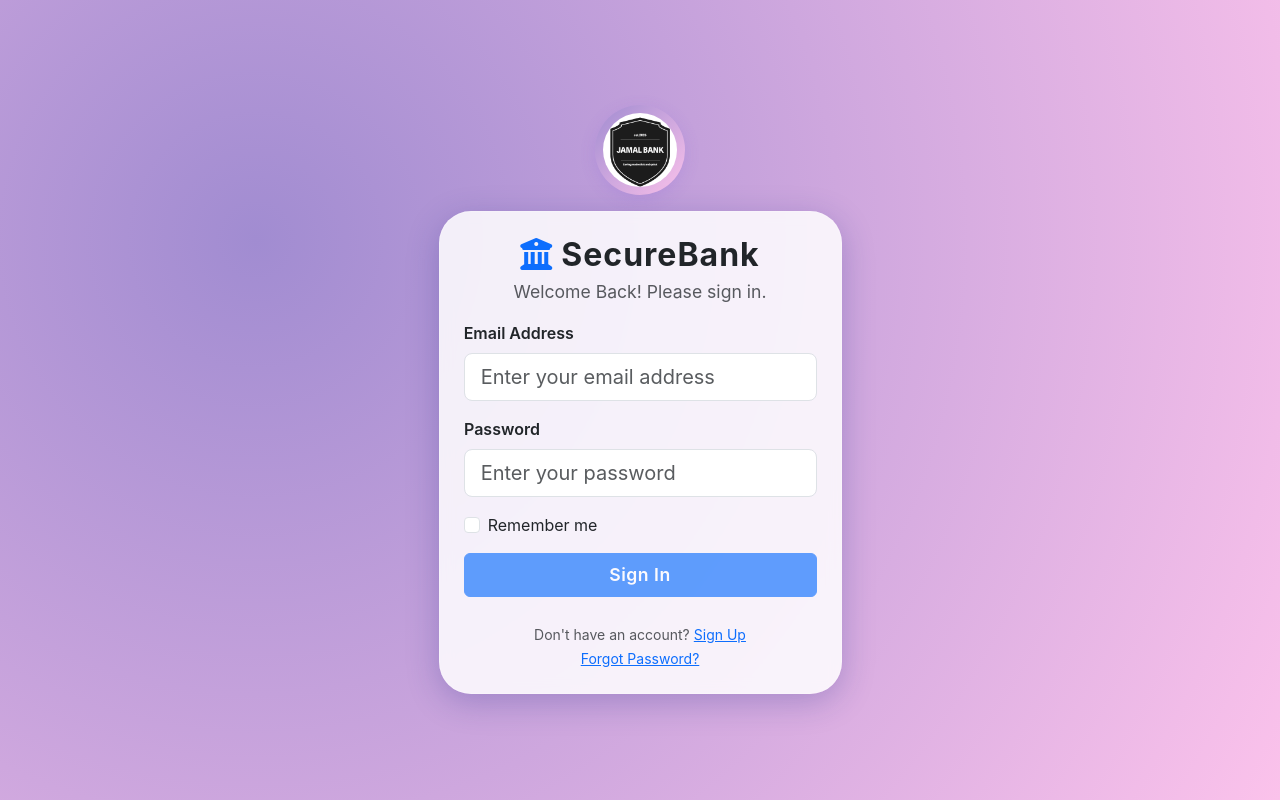
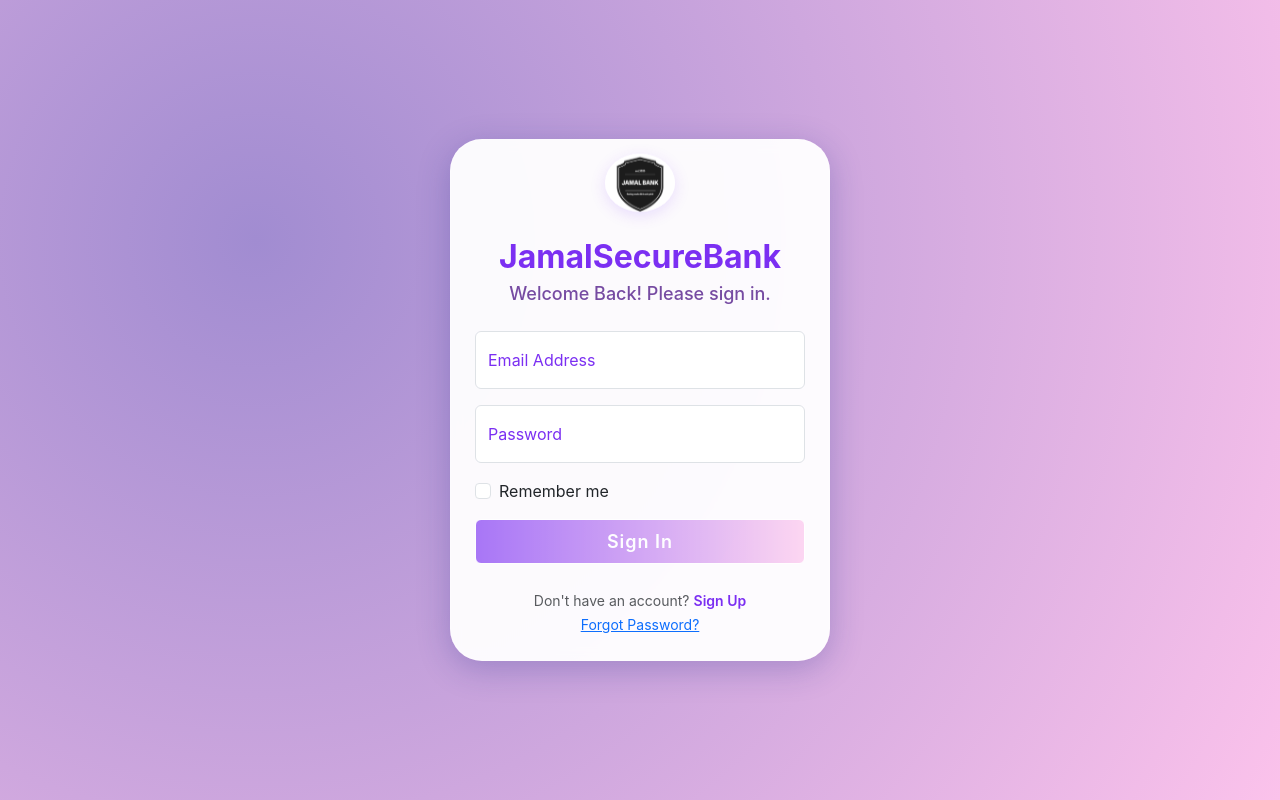
Before and after one commit to jamjamal-design/full-Bank-app, a React (Vite) app in the folder Client/: page /signin in a window 1280 px wide. Built offline with nearby package versions, Linux system fonts and the light colour scheme.

Commit message:
Refactor Signin page layout and styles for improved user experience and branding consistency

```diff
--- a/Client/src/App.jsx
+++ b/Client/src/App.jsx
@@ -46,7 +46,7 @@ function App() {
       <AnimatedSplash show={showSplash} key={splashKey} />
       <Routes>
         <Route path="/" element={<Navigate to="/signin" replace />} />
-        <Route path="/signup" element={<Signup />} />
+        <Route path="/signup" element={<Navigate to="/signup" replace />} />
         <Route path="/signin" element={<Signin />} />
         <Route path="/dashboard" element={<Dashboard />} />
         <Route path="/transfer" element={<Transfer />} />
--- a/Client/src/Pages/Signin.jsx
+++ b/Client/src/Pages/Signin.jsx
@@ -82,95 +82,96 @@ const Signin = () => {
   }
   return (
         <div
-      className="signin-bg d-flex align-items-center justify-content-center min-vh-100"
+      className="signup-bg d-flex align-items-center justify-content-center min-vh-100"
       style={{
-        background: 'radial-gradient(circle at 20% 30%, #a18cd1 0%, #fbc2eb 100%)',
-        animation: 'bgFadeIn 1.2s ease'
+        background: "radial-gradient(circle at 20% 30%, #a18cd1 0%, #fbc2eb 100%)",
+        animation: "bgMove 10s linear infinite alternate"
       }}
     >
       <style>
         {`
-          @keyframes bgFadeIn {
-            from { opacity: 0; }
-            to { opacity: 1; }
+          @keyframes bgMove {
+            0% { background-position: 0% 50%; }
+            100% { background-position: 100% 50%; }
           }
-          @keyframes cardSlideUp {
-            from { transform: translateY(60px) scale(0.95); opacity: 0; }
-            to { transform: translateY(0) scale(1); opacity: 1; }
-          }
-          @keyframes logoPop {
-            0% { transform: scale(0.7) rotate(-10deg); opacity: 0; }
-            70% { transform: scale(1.1) rotate(5deg); opacity: 1; }
-            100% { transform: scale(1) rotate(0deg); }
-          }
-          .signin-card {
-            animation: cardSlideUp 0.9s cubic-bezier(.68,-0.55,.27,1.55);
+          .signup-card {
+            animation: fadeInUp 1s cubic-bezier(.23,1.01,.32,1) both;
+            background: rgba(255,255,255,0.95);
             border-radius: 2rem;
             box-shadow: 0 8px 32px 0 rgba(31, 38, 135, 0.25);
-            background: rgba(255,255,255,0.85);
-            backdrop-filter: blur(7px);
+            backdrop-filter: blur(6px);
             border: 1px solid rgba(255,255,255,0.18);
           }
-          .signin-logo {
-            animation: logoPop 1s cubic-bezier(.68,-0.55,.27,1.55);
-            box-shadow: 0 4px 16px 0 rgba(120, 80, 220, 0.15);
-            background: linear-gradient(135deg, #a18cd1 0%, #fbc2eb 100%);
-            padding: 0.5rem;
-            border-radius: 50%;
-            margin-bottom: 0.5rem;
+          @keyframes fadeInUp {
+            0% {
+              opacity: 0;
+              transform: translateY(40px) scale(0.96);
             }
-          .signin-btn-animated {
-            transition: transform 0.15s, box-shadow 0.15s;
+            100% {
+              opacity: 1;
+              transform: translateY(0) scale(1);
             }
-          .signin-btn-animated:active {
+          }
+          .logo-bounce {
+            animation: bounce 1.2s infinite alternate;
+          }
+          @keyframes bounce {
+            0% { transform: translateY(0);}
+            100% { transform: translateY(-12px);}
+          }
+          .form-floating label {
+            color: #7b2ff2;
+          }
+          .btn-animated {
+            transition: background 0.3s, transform 0.2s;
+          }
+          .btn-animated:active {
             transform: scale(0.97);
-            box-shadow: 0 2px 8px rgba(120, 80, 220, 0.12);
+            background: linear-gradient(90deg, #7b2ff2 0%, #fbc2eb 100%);
           }
-          .signin-link {
+          .signup-link {
             transition: color 0.2s;
           }
-          .signin-link:hover {
+          .signup-link:hover {
             color: #764ba2 !important;
             text-decoration: underline !important;
           }
         `}
       </style>
-      <div className="row w-100 justify-content-center">
-        <div className="col-12 col-md-7 col-lg-5 col-xl-4">
-          <div className="text-center">
+      <div className="signup-card p-4" style={{ width: 380, maxWidth: "95%" }}>
+        <div className="text-center mb-4">
           <img
             src={jamalBank}
             alt="Jamal Bank Logo"
-              className="signin-logo"
-              style={{ width: 90, height: 90, objectFit: 'cover' }}
+            className="logo-bounce"
+            style={{
+              width: 70,
+              borderRadius: "50%",
+              boxShadow: "0 4px 16px rgba(123,47,242,0.15)"
+            }}
           />
+          <h2 className="mt-3 mb-1" style={{ fontWeight: 700, color: "#7b2ff2" }}>
+            JamalSecureBank
+          </h2>
+          <div style={{ color: "#764ba2", fontWeight: 500, fontSize: 18 }}>
+            Welcome Back! Please sign in.
           </div>
-          <div className="signin-card p-4 mt-2">
-            <div className="text-center mb-3">
-              <h2 className="fw-bold mb-1" style={{ letterSpacing: 1 }}>
-                <i className="fas fa-university me-2 text-primary"></i>
-                SecureBank
-              </h2>
-              <p className="text-muted mb-0" style={{ fontSize: '1.1rem' }}>
-                Welcome Back! Please sign in.
-              </p>
         </div>
         {message && (
           <div
-                className={`alert ${message.includes('successful') ? 'alert-success' : 'alert-danger'} alert-dismissible fade show`}
+            className={`alert ${message.includes("successful") ? "alert-success" : "alert-danger"} alert-dismissible fade show`}
             role="alert"
-                style={{ animation: 'bgFadeIn 0.5s' }}
+            style={{ animation: "fadeInUp 0.6s" }}
           >
             {message}
           </div>
         )}
-            {/* Fingerprint login button if enabled */}
         {fingerprintEnabled && (
           <button
-                className="btn btn-outline-success w-100 mb-3 signin-btn-animated"
+            className="btn btn-outline-success w-100 mb-3 btn-animated"
             onClick={handleFingerprintLogin}
             disabled={isLoading}
-                style={{ animation: 'cardSlideUp 0.7s 0.2s backwards' }}
+            style={{ animation: 'fadeInUp 0.7s 0.2s backwards' }}
           >
             <i className="fas fa-fingerprint me-2"></i>
             Login with Fingerprint
@@ -187,27 +188,29 @@ const Signin = () => {
           {({ isValid, dirty }) => (
             <Form>
               {showEmail && (
-                    <div className="mb-3">
-                      <label htmlFor="email" className="form-label fw-semibold">Email Address</label>
+                <div className="form-floating mb-3">
                   <Field
                     type="email"
                     name="email"
-                        className="form-control form-control-lg"
-                        placeholder="Enter your email address"
+                    className="form-control"
+                    id="email"
+                    placeholder="Email Address"
                     autoComplete="username"
                   />
+                  <label htmlFor="email">Email Address</label>
                   <ErrorMessage name="email" component="div" className="text-danger small mt-1" />
                 </div>
               )}
-                  <div className="mb-3">
-                    <label htmlFor="password" className="form-label fw-semibold">Password</label>
+              <div className="form-floating mb-3">
                 <Field
                   type="password"
                   name="password"
-                      className="form-control form-control-lg"
-                      placeholder="Enter your password"
+                  className="form-control"
+                  id="password"
+                  placeholder="Password"
                   autoComplete="current-password"
                 />
+                <label htmlFor="password">Password</label>
                 <ErrorMessage name="password" component="div" className="text-danger small mt-1" />
               </div>
               <div className="mb-3 form-check">
@@ -218,9 +221,15 @@ const Signin = () => {
               </div>
               <button
                 type="submit"
-                    className="btn btn-primary w-100 py-2 signin-btn-animated"
+                className="btn btn-animated btn-gradient w-100 py-2 mb-2"
+                style={{
+                  background: "linear-gradient(90deg, #7b2ff2 0%, #fbc2eb 100%)",
+                  color: "#fff",
+                  fontWeight: 600,
+                  fontSize: 18,
+                  letterSpacing: 1
+                }}
                 disabled={!isValid || !dirty || isLoading}
-                    style={{ fontWeight: 600, fontSize: '1.1rem', letterSpacing: 0.5 }}
               >
                 {isLoading ? (
                   <>
@@ -228,13 +237,13 @@ const Signin = () => {
                     Signing In...
                   </>
                 ) : (
-                      'Sign In'
+                  "Sign In"
                 )}
               </button>
               {!showEmail && (
                 <button
                   type="button"
-                      className="btn btn-link w-100 mt-2 signin-link"
+                  className="btn btn-link w-100 mt-2 signup-link"
                   onClick={() => setShowEmail(true)}
                 >
                   <i className="fas fa-user me-2"></i>
@@ -244,17 +253,27 @@ const Signin = () => {
             </Form>
           )}
         </Formik>
-            <div className="text-center mt-4">
+        <div className="text-center mt-3">
           <small className="text-muted">
             Don't have an account?
-                <a href="/signup" className="signin-link ms-1">Sign Up</a>
+            <a
+              href="/signup"
+              className="text-decoration-none ms-1"
+              style={{
+                color: "#7b2ff2",
+                fontWeight: 600,
+                transition: "color 0.2s"
+              }}
+              onMouseOver={e => (e.target.style.color = "#764ba2")}
+              onMouseOut={e => (e.target.style.color = "#7b2ff2")}
+            >
+              Sign Up
+            </a>
           </small>
           <br />
           <small className="text-muted">
-                <a href="#" className="signin-link">Forgot Password?</a>
+            <a href="#" className="signup-link">Forgot Password?</a>
           </small>
-            </div>
-          </div>
         </div>
       </div>
     </div>
```
Lines whose indentation alone changed are shown as unchanged.
